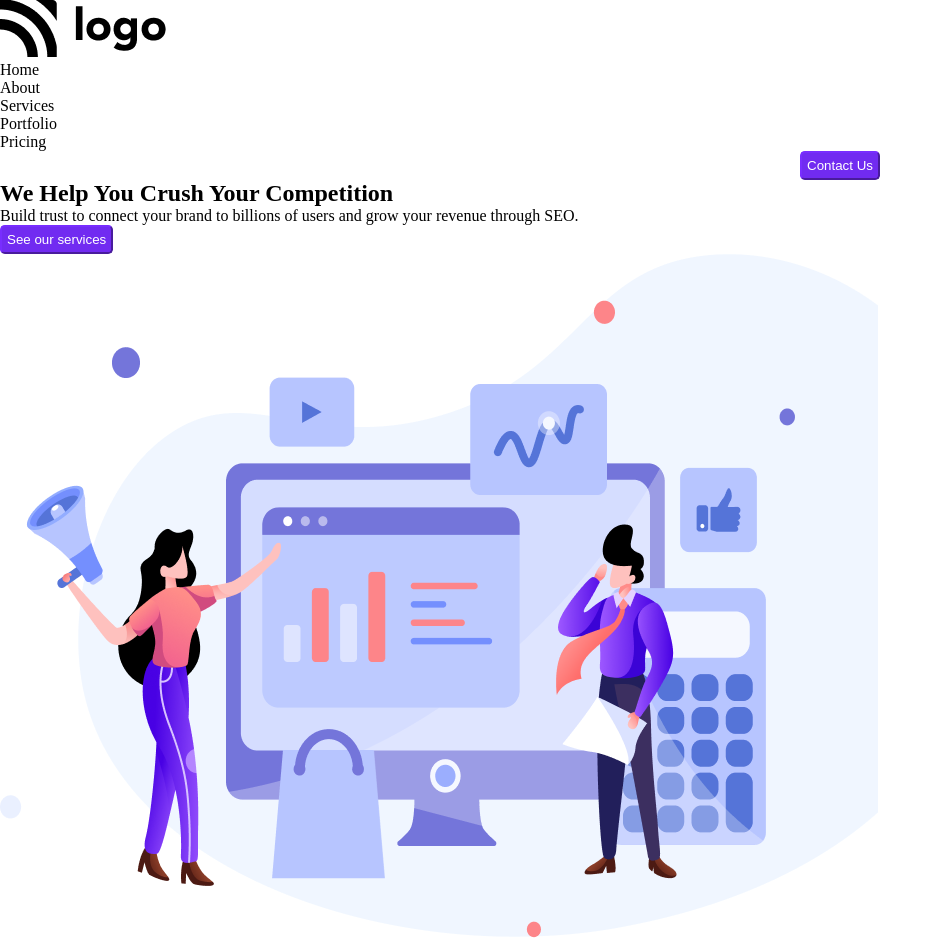
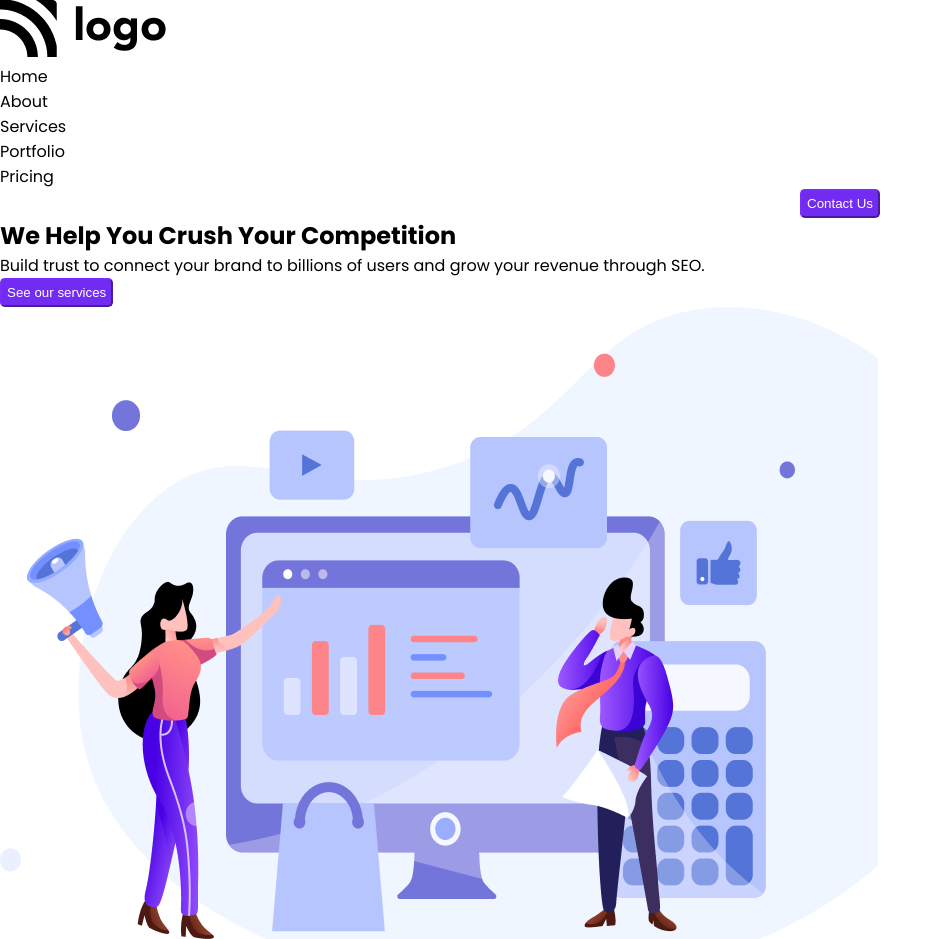
Before and after one commit to Parmeshwaryadav/3-Projects-Webistes, a plain HTML site: page FSJS 2.0 Project 01/index.html in a window 1280 px wide. Shown: the top 939 px of the page, without its empty margins (0-943 px from the left). Drawn offline with Linux system fonts and the light colour scheme.

Commit message:
Project 1 CSS

```diff
--- a/FSJS 2.0 Project 01/style.css
+++ b/FSJS 2.0 Project 01/style.css
@@ -1,5 +1,7 @@
 /* You can not modify anything in the HTML */
 /* You can only modify the CSS file */
+
+@import url('https://fonts.googleapis.com/css2?family=Poppins:wght@500;600;700;800&display=swap');
 
 /* Root - Reusables */
 * {
@@ -10,6 +12,17 @@
     --primary-color: #712bf1;
     --white-color: white;
 }
+body {
+    font-family: 'Poppins', sans-serif;
+}
+
+.navbar-container {
+    display: inline-block;
+}
+.grow-list {
+
+}
+
 
 .list-item {
     text-decoration: none;
```
